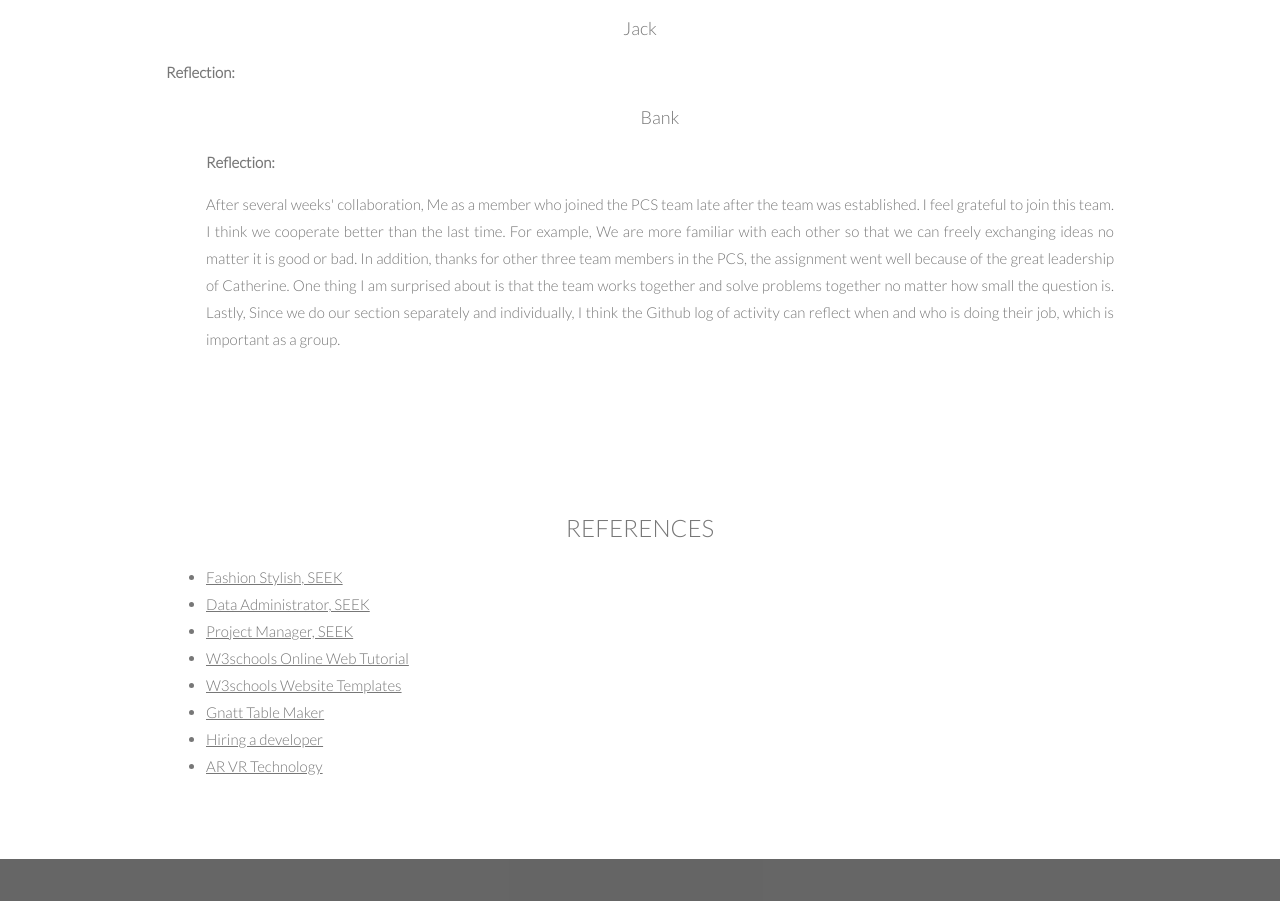
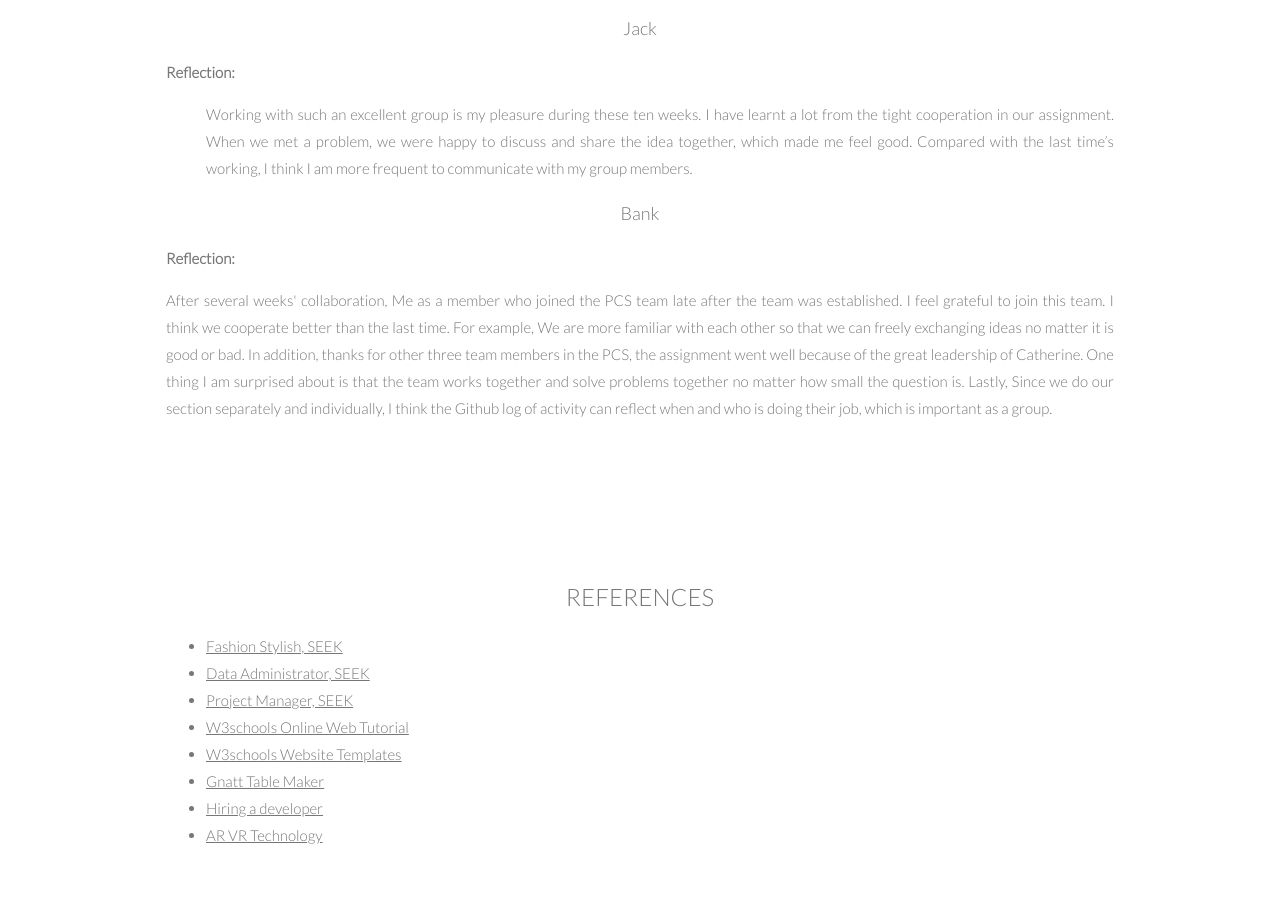
Before and after one commit to s3799717/PCS_Ass3, a plain HTML site: page index.html in a window 1280 px wide. Shown: the part 5567-6468 px from the top of the page. Drawn offline with nearby package versions, Linux system fonts and the light colour scheme.

Commit message:
Update index.html

```diff
--- a/index.html
+++ b/index.html
@@ -366,6 +366,10 @@ As a young girl who likes to do fashion, this application developments will amaz
         <p> <b> Reflection: </b> </p>
         <p>
             <ul>
+                Working with such an excellent group is my pleasure during these ten weeks. I have learnt a lot from the tight cooperation in our assignment. When we met a problem, we were happy to discuss and share the idea together, which made me feel good. Compared with the last time’s working, I think I am more frequent to communicate with my group members.
+
+
+            </ul>
         </p>
 
 
```
